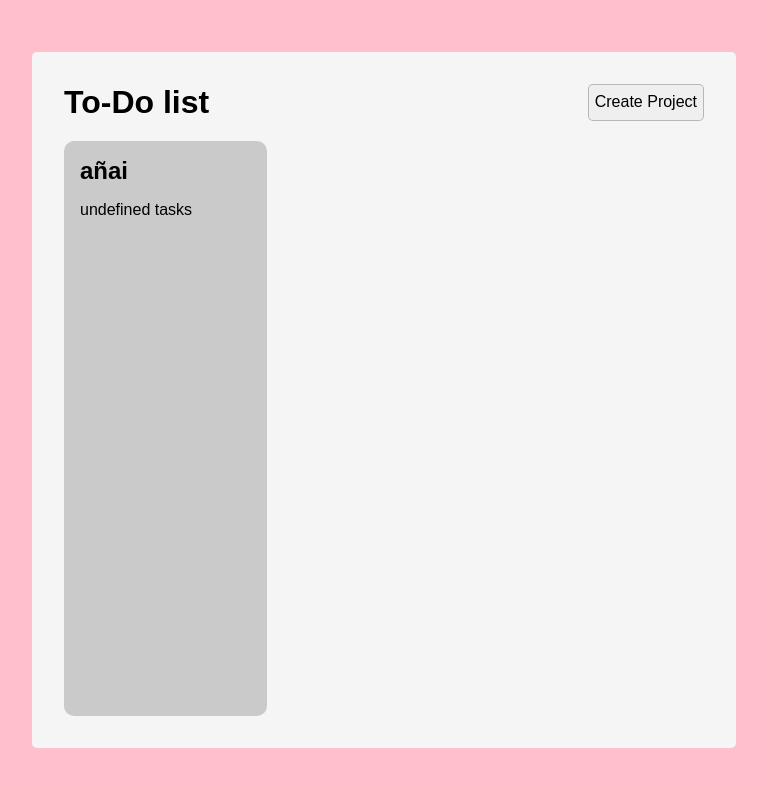
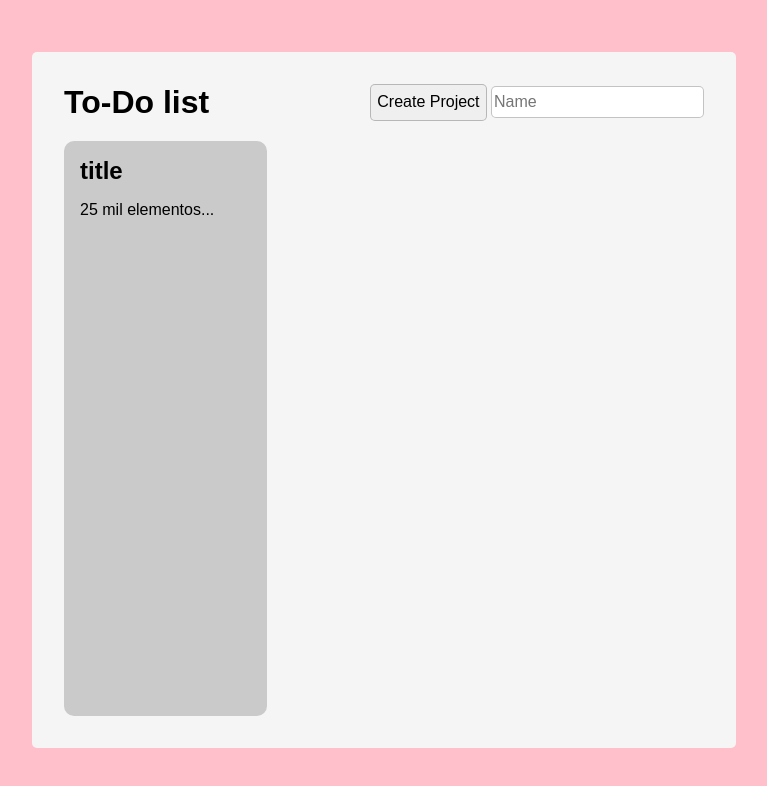
Before and after one commit to MoyyyL/To-do-List, a website built with webpack: page src/index.html in a window 1280 px wide. Shown: the whole page, without its empty margins (256-1023 px from the left). Built offline with nearby package versions, Linux system fonts and the light colour scheme.

Commit message:
you can add projects to the dom with the button

```diff
--- a/src/index.html
+++ b/src/index.html
@@ -18,8 +18,12 @@
 
         <div class="title-buttons">
             <h1>To-Do list</h1>
-            <button class="create-project">Create Project</button>
+            <div class="inputs wrapper">
+                <button class="create-project">Create Project</button>
+                <input type="text" class="project-name" placeholder="Name">
+            </div>
         </div>
+
         <div class="todo__projects-wrapper">
 
             <div class="todo__project">
--- a/src/script.js
+++ b/src/script.js
@@ -5,6 +5,7 @@ import {FormatDate} from "./timeManagement";
 class domProjectsManager {
     constructor() {
         this.projectManager = new ManageProjects();
+        this.domAdding();
     }
 
     renderProjects() {
@@ -31,21 +32,6 @@ class domProjectsManager {
             project.appendChild(projectHowMuchCont);
 
             projectsWrapper.appendChild(project);
-
-            //todo Crear un texto que diga "n# elementos...." dependiendo del lenght del whole y evitar el listado que de por si no tiene funcionalidad
-
-            //project.innerHTML = `
-            //    <button class="project__button"></button>
-            //    <h2>${obj.name}</h2>
-            //    <ul class="project__list">
-            //        <li class="to-do">
-            //            <input type="checkbox" id="1"> //! neeed acces to individual id
-            //            <label for="1">Opcion 1</label> //!
-            //        </li>
-            //    </ul>
-            //`;
-
-            projectsWrapper.appendChild(project);
         })
     }
 
@@ -58,7 +44,15 @@ class domProjectsManager {
         this.projectManager.delProyect(id);
         this.renderProjects();
     }
+
+    domAdding() {
+        const addButton = document.querySelector(".create-project");
+        const nameInput = document.querySelector(".project-name");
+        addButton.addEventListener("click", () => {
+            const name = nameInput.value;
+            this.addProject(name);
+        })
+    }
 }
 
-const elpepe = new domProjectsManager();
-elpepe.addProject("añai");
+const aña = new domProjectsManager();
--- a/src/styles.css
+++ b/src/styles.css
@@ -39,6 +39,14 @@ h1 {
     border: 1px solid #0000003c;
     border-radius: 5px;
     font-size: 1rem;
+    cursor: pointer;
+}
+
+.project-name {
+    border: 1px solid #0000003c;
+    border-radius: 5px;
+    font-size: 1rem;
+    height: 2rem;
 }
 
 .create-project {
```
